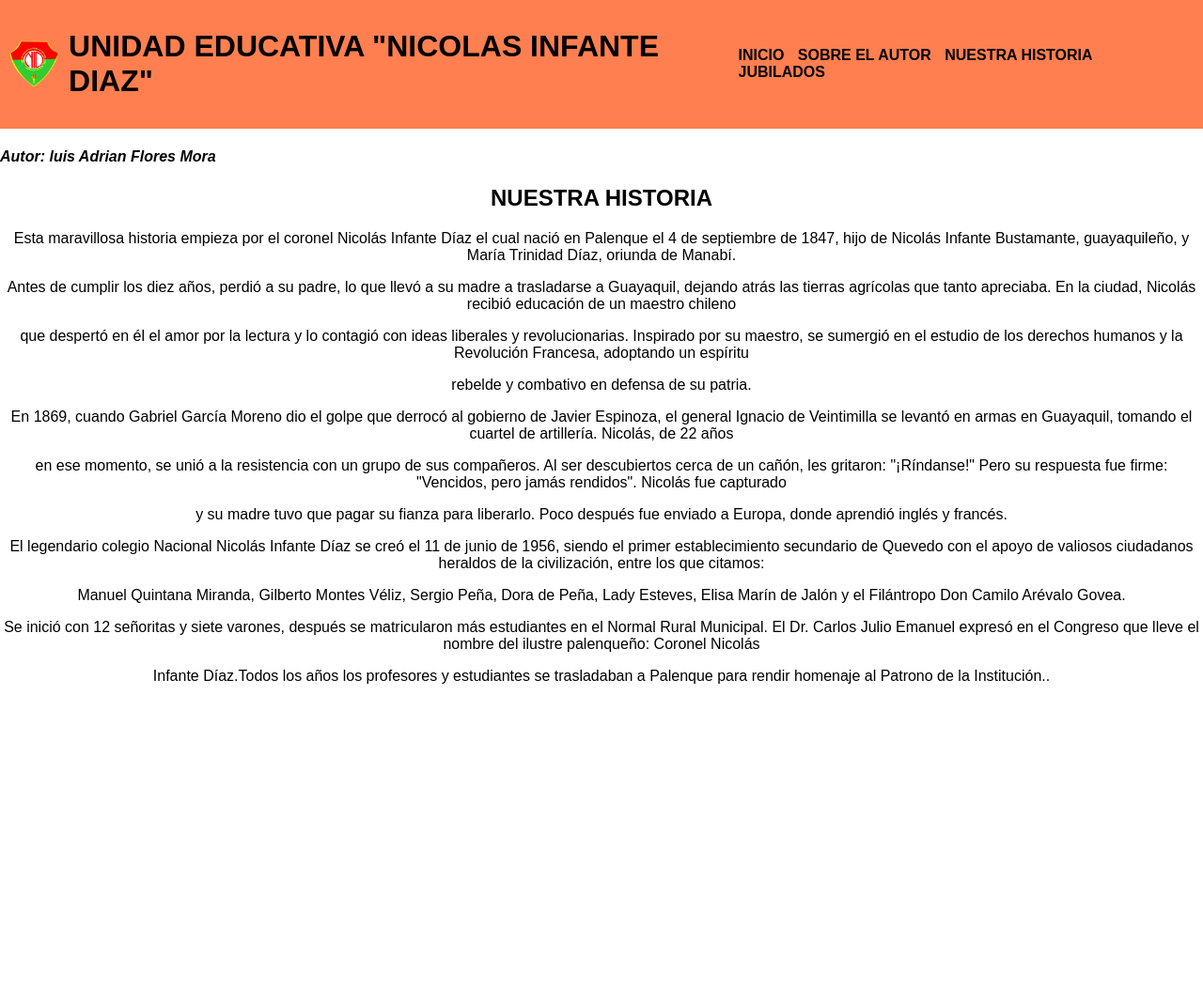
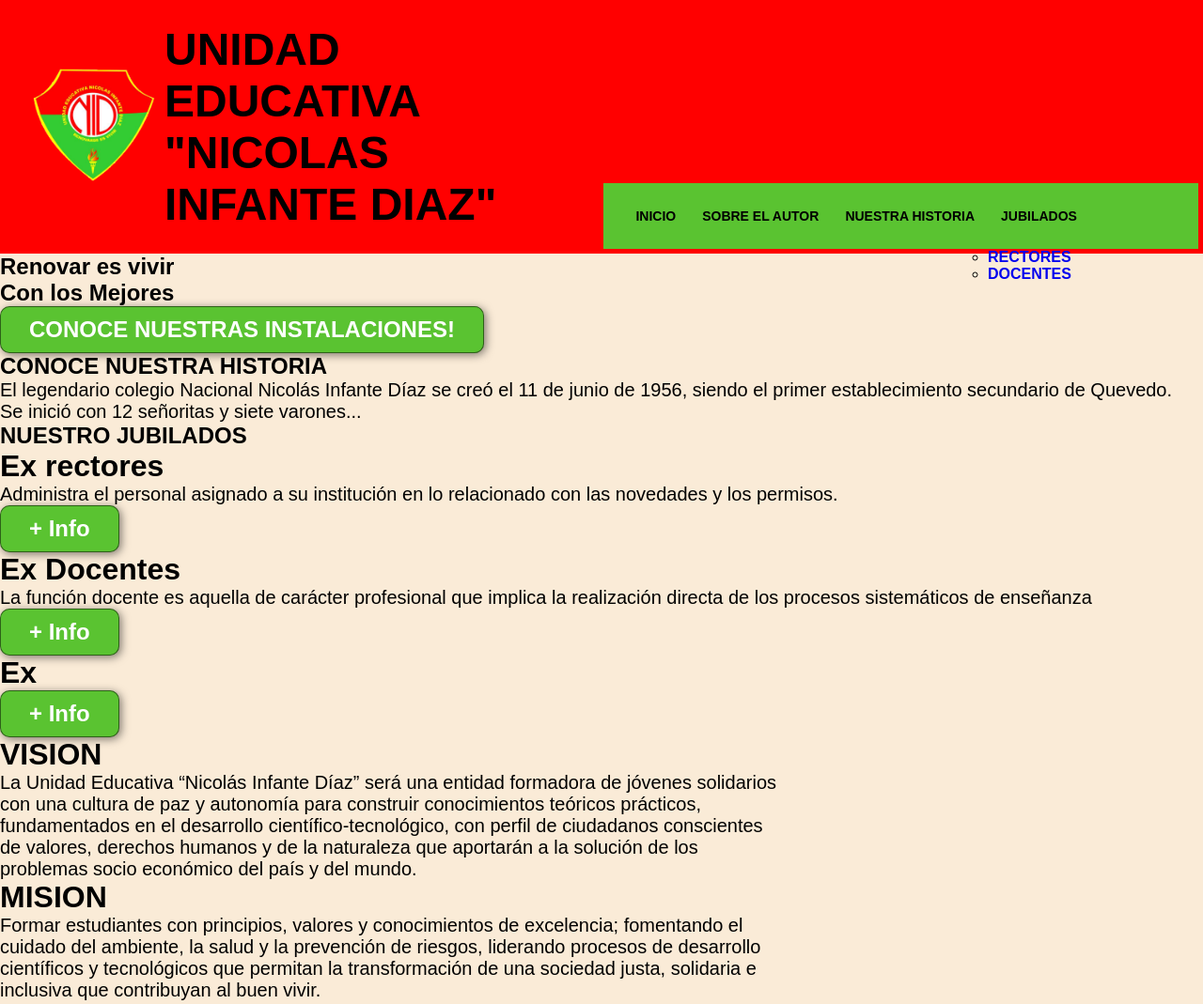
Before and after one commit to lawlietnote/lawlietnote.github.io, a plain HTML site: page index.html in a window 1280 px wide. Shown: the top 1069 px of the page at 94% size. Before the commit the page ends 800 px from the top, so only its background shows below. Drawn offline with Linux system fonts and the light colour scheme; files whose address does not match are found by name.

Commit message:
cambie mas cosas

```diff
--- /dev/null
+++ b/estilo.css
@@ -0,0 +1,145 @@
+/* como crear una pagina web completa con html y css */
+
+body{
+    background-color:antiquewhite;
+    margin: 0;
+}
+
+h1{ font-size: 3.0em;}
+h2{ font-size: 2.7}
+h3{font-size:2em}
+p{font-size:1.25em}
+
+button{
+    font-size: 1.5em;
+    font-weight: bold;
+    padding: 10px 30px;
+    border-radius: 10px;
+    border: 1px solid rgba(0,0,0,0.5);
+    box-shadow: 2px 2px 10px rgba(0,0,0,0.5);
+    color: white;
+    background-color:#5ac331;
+}
+button:hover{
+    background-color: #06a711;
+
+}
+
+.contenedor{
+    max-width: 1400px;
+    margin:auto;
+}
+
+#instalar{
+    display: flex;
+    align-items:center;
+    justify-content:center;
+    text-align:center;
+    flex-direction:column;
+    height:90vh;
+    background-image:  linear-gradient()
+    ,url("");
+}
+
+/* como hacer menu despegable con puro html y css */
+*{
+    margin:0;
+    padding: 0;
+    box-sizing: border-box;
+    font-family:'Source Sans 3', sans-serif;
+    text-decoration: none;
+}
+
+/* header inferior */
+
+    header{
+     display: flex;
+     top:0;
+     left: 0;
+     background-color: rgb(255, 0, 0);
+     justify-content: space-between;
+     align-items:flex-end;
+     padding: 5px;
+    }
+ /* header superior */
+
+    .header_superior{
+
+        align-items: center;
+        max-width: 1200px;
+        margin: auto;
+        justify-content: space-between;
+        padding: 20px;
+        display: flex;
+
+       }
+
+       /* logo */
+       .logo-nombre img{
+        width: 150px;
+        padding: 10px;
+        }
+
+        .titulo{
+            width: auto;
+        }
+
+ /* barra menu  */
+/* cambio todo aqui */
+ .contenedor__menu{
+    width:100%;
+    height: 70px;
+    background: #5ac331 ;
+    padding: 0px 20px;
+
+ }
+
+ .menu{
+    max-width: 1200px;
+    margin:auto;
+    height:100%;
+    }
+
+    nav{
+       height:100%;
+
+   }
+
+       nav >ul{
+           height:100%;
+           display: flex;
+           font-weight: 600;
+           padding-right: 10px;
+       }
+       nav> ul>li{
+           height: 100%;
+           list-style: none;
+           position: relative;
+       }
+
+       nav> ul>li> a{
+           width: 100%;
+           height: 100%;
+           display: flex;
+           align-items: center;
+           padding:14px;
+           color: rgb(0, 0, 0);
+           text-transform: uppercase;
+           font-size: 14px;
+           transition: all 300ms ease;
+       }
+
+       nav > ul>li>a:hover{
+           transform: scale(1.1);
+           background: #08b213;
+           box-shadow: 0px 0px 10px 0px rgba(0,0,0,0.5);
+       }
+
+       @media (max-width:700px){
+        header{
+            flex-direction: column;
+        }
+
+
+
+       }
--- a/index.html
+++ b/index.html
@@ -4,82 +4,118 @@
     <meta charset="UTF-8">
     <meta name="viewport" content="width=device-width, initial-scale=1.0">
     <title>UENID_FLORES</title>
-<style>
+    <link rel="stylesheet" href="estilo.css">
 
-body{
-font-family: sans-serif;
-margin: 0;
-}
-
-
-header{
- display: flex;
- min-height: 70px;
- background-color: coral;
- justify-content: space-between;
-align-items: center;
-padding: 10px;
-}
-
-.logo-nombre{
- display: flex;
- align-items: center;
-
-}
-
-.logo-nombre img{
-height: 50px;
-margin-right: 10px;
-}
-
-nav a{
-    font-weight: 600;
-    padding-right: 10px;
-}
-
-nav a:hover{
-    color:blanchedalmond;
-}
-
-@media (max-width:700px){
-header{
-    flex-direction: column;
-}
-
-nav{
-    padding: 10px 0px;
-}
-
-}
-
-
-
-
-</style>
 
 </head>
 <body>
 
 <header>
-<div class="logo-nombre">
-    <img src="F:\DISEÑO Y DESARROLLO WEB\proyecto colegio\fotos\NID_logo.png" alt="escudo uenid">
-  <h1 class="nombre-colegio"> UNIDAD EDUCATIVA "NICOLAS INFANTE DIAZ"</h1>
+    <div class="header_superior">
+    <div class="logo-nombre">
+      <img src="D:\lawlietnote.github.io\proyecto colegio\fotos\NID_logo.png " alt="escudo uenid">
+    </div>
+
+      <div class="titulo">
+      <p><h1 class="nombre-colegio"> UNIDAD EDUCATIVA "NICOLAS INFANTE DIAZ"</p></h1>
+      </div>
 
 </div>
 
+<div class="contenedor__menu">
+ <div class="menu">
 <nav>
-<a href"#INICIO" class"nav-link"> INICIO </a>
-<a href"" class"nav-link"> SOBRE EL AUTOR </a>
-<a href"" class"nav-link"> NUESTRA HISTORIA </a>
-<a href"" class"nav-link"> JUBILADOS </a>
+<ul>
+<li> <a href="#INICIO" > INICIO </a></li>
+<li> <a href="#" > SOBRE EL AUTOR </a> </li>
+<li> <a href="#" > NUESTRA HISTORIA </a></li>
+<li> <a href="#" > JUBILADOS </a>
+    <ul>
+        <li><a href="#">RECTORES</a></li>
+        <li><a href="#">DOCENTES</a></li>
+        <!-- <li><a href="#"></a></li> -->
+        <!-- <li><a href="#"></a></li> -->
+        <!-- <li><a href="#"></a></li> -->
+    </ul>
+  </li>
+  </ul>
+ </nav>
+  </div>
+</div>
 
-
-</nav>
 </header>
 
 
+<section class="instalar">
+  <h2>Renovar es vivir <br>Con los Mejores</h2>
+  <button> CONOCE NUESTRAS INSTALACIONES!</button>
+</section>
 
-    <main>
+
+<section id="historia ">
+  <div class="contenedor">
+
+  <div class="img-container">
+    <h2>CONOCE NUESTRA HISTORIA</h2>
+    <p> El legendario colegio Nacional Nicolás Infante Díaz
+      se creó el 11 de junio de 1956, siendo el primer
+      establecimiento secundario de Quevedo.</p>
+      <p>Se inició con 12 señoritas y siete varones...</p>
+  </div>
+</div>
+</section>
+
+<section id="jubilados">
+  <div class="contenedor">
+  <h2>NUESTRO JUBILADOS</h2>
+  <div class="carta">
+    <h3>Ex rectores</h3>
+    <p>Administra el personal asignado a su institución en lo relacionado con las novedades y los permisos.</p>
+    <form action="#"> <button> + Info</button> </form>
+  </div>
+
+  <div class="carta">
+    <h3>Ex Docentes</h3>
+    <p>La función docente es aquella de carácter profesional que implica la realización directa de los procesos sistemáticos de enseñanza</p>
+    <form action="#"> <button>+ Info</button> </form>
+  </div>
+
+  <div class="carta">
+    <h3>Ex </h3>
+    <p></p>
+    <form action="#"> <button>+ Info</button> </form>
+  </div>
+</div>
+</section>
+
+<selection id="vision_vision">
+  <div class="contenedor">
+  <div class="vision">
+    <h3>VISION</h3>
+    <p>La Unidad Educativa “Nicolás Infante Díaz” será una entidad formadora de jóvenes solidarios</p>
+    <p>con una cultura de paz y autonomía para construir conocimientos teóricos prácticos,</p>
+    <p>fundamentados en el desarrollo científico-tecnológico, con perfil de ciudadanos conscientes</p>
+    <p>de valores, derechos humanos y de la naturaleza que aportarán a la solución de los</p>
+    <p>problemas socio económico del país y del mundo.</p>
+  </div>
+
+  <div class="mision">
+    <h3>MISION</h3>
+    <p>Formar estudiantes con principios, valores y conocimientos de excelencia; fomentando el</p>
+    <p>cuidado del ambiente, la salud y la prevención de riesgos, liderando procesos de desarrollo</p>
+    <p>científicos y tecnológicos que permitan la transformación de una sociedad justa, solidaria e</p>
+    <p>inclusiva que contribuyan al buen vivir.</p>
+  </div>
+
+</div>
+</selection>
+<footer>
+  <div class="copi">
+    <p><a href="https://www.instagram.com/adrian_mora19/profilecard/?igsh=MTc2dm43dHczdmJxZA==" target="_blank"> @ADRIAN_MORA19</a></p>
+  </div>
+</footer>
+
+
         <h4><strong><em> Autor: luis Adrian Flores Mora</em></strong></h4>
 
     <!-- este es el primer menu-->
@@ -98,8 +134,6 @@ nav{
     <p> Se inició con 12 señoritas y siete varones, después se matricularon más estudiantes en el Normal Rural Municipal. El Dr. Carlos Julio Emanuel expresó en el Congreso que lleve el nombre del ilustre palenqueño: Coronel Nicolás </p>
     <p>Infante Díaz.Todos los años los profesores y estudiantes se trasladaban a Palenque para rendir homenaje al Patrono de la Institución..</p>
 </center>
-
-    </main>
     <a href="" target="_blank" rel="noopener noreferrer">  </a>
 
 
```
